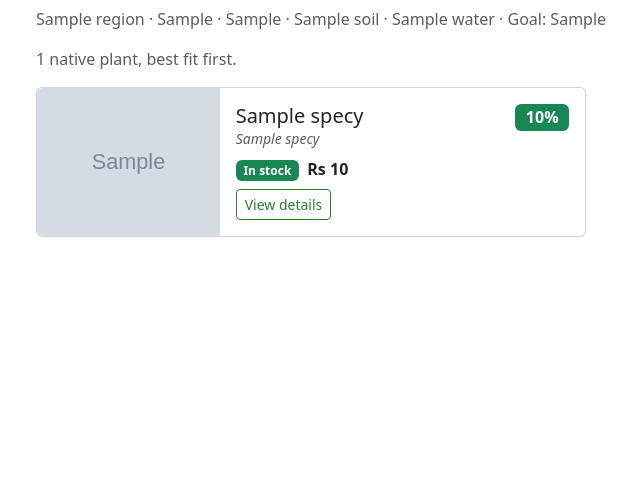
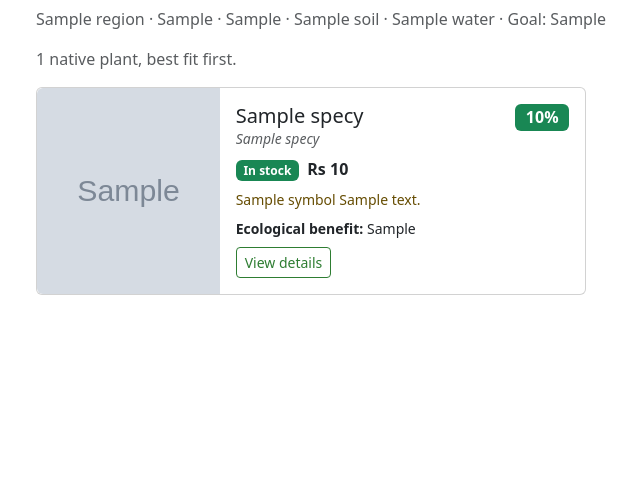
Before and after one commit to syedkazimm/testing_basera, a Django app: template matching/templates/matching/match.html in a window 1280 px wide. Shown: the part 155-634 px from the top of the page, without its empty margins (46-686 px from the left). Run offline with Django 5.2, Linux system fonts and the light colour scheme; the template is opened without the code that fills it: most values are stand-ins (such as "Sample title", 1, 10 or a date in 2020); grey boxes marked "Sample" are stand-in pictures.

Commit message:
US-09: show reasons and ecological benefit on each match card
Co-Authored-By: Claude Sonnet 5.5 <noreply@anthropic.com>

```diff
--- a/matching/templates/matching/_match_card.html
+++ b/matching/templates/matching/_match_card.html
@@ -24,6 +24,16 @@
           <span class="fw-semibold ms-1">Rs {{ species.price|floatformat:"0g" }}</span>
         </div>
 
+        <ul class="list-unstyled small mb-2">
+          {% for reason in result.reasons %}
+            <li class="{% if reason.state == 'match' %}text-success{% elif reason.state == 'partial' %}text-warning-emphasis{% else %}text-danger{% endif %}">
+              <span aria-hidden="true">{{ reason.symbol }}</span>
+              <span class="visually-hidden">{{ reason.state }}:</span>
+              {{ reason.text }}
+            </li>
+          {% endfor %}
+        </ul>
+        <p class="small mb-2"><strong>Ecological benefit:</strong> {{ species.ecological_benefit }}</p>
         <a href="{% url 'species_detail' species.pk %}" class="btn btn-sm btn-outline-basera">View details</a>
       </div>
     </div>
```
Also changed, not shown: docs/DECISIONS.md (+3 -0 lines).
